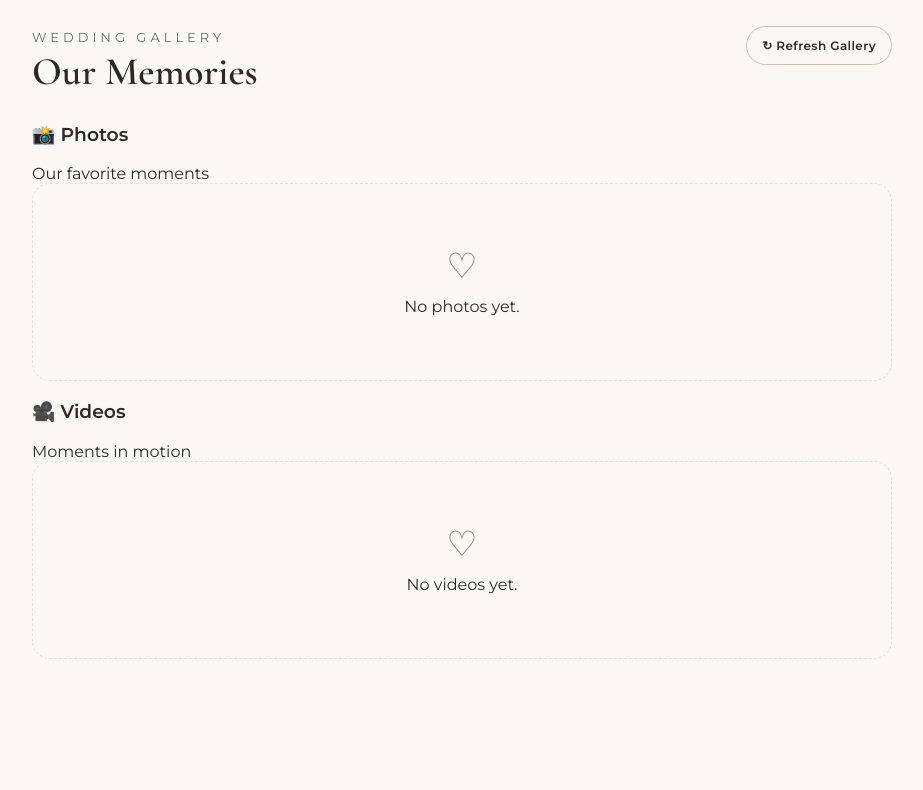
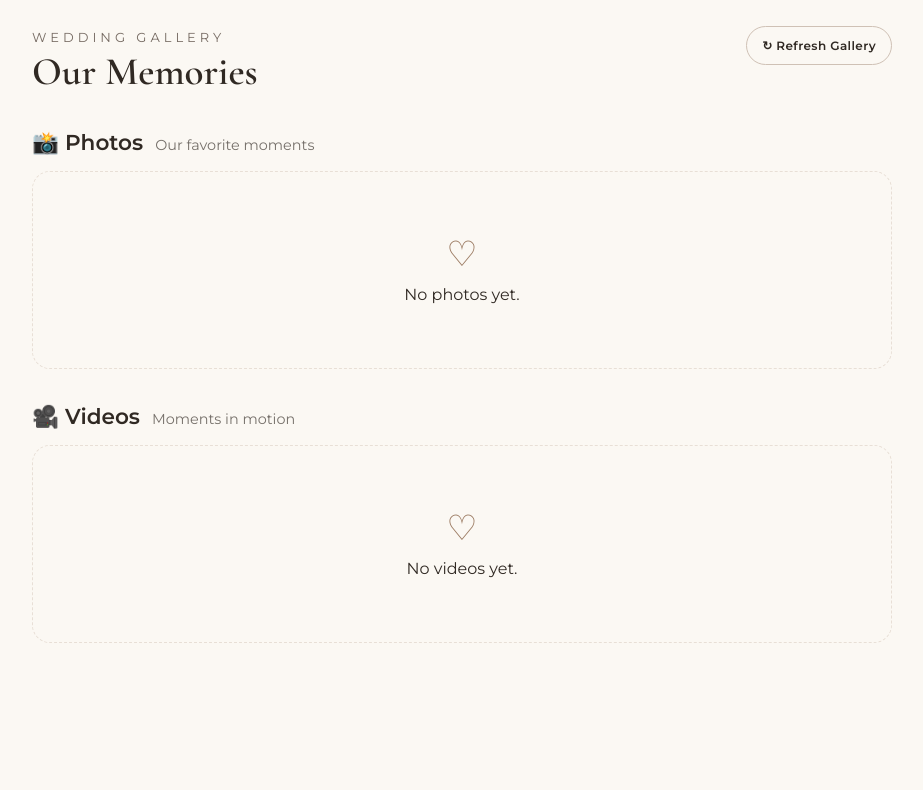
Before and after one commit to treblem/weddingphotos, a plain HTML site: page index.html in a window 1280 px wide. Shown: the part 2070-2860 px from the top of the page, without its empty margins (178-1101 px from the left). Drawn offline with nearby package versions, Linux system fonts and the light colour scheme; no server answers.

Commit message:
Add files via upload

```diff
--- a/style.css
+++ b/style.css
@@ -35,3 +35,11 @@ footer{text-align:center;padding:60px 20px 80px;color:var(--muted);font-size:11p
 @media(max-width:650px){.section{padding:65px 16px}.card{padding:20px}.gallery-grid{grid-template-columns:repeat(2,1fr)}h2,.section-title h2{font-size:34px}.hero{min-height:85vh}}
 
 #refreshGallery{white-space:nowrap;padding:11px 15px}#refreshGallery:disabled{opacity:.6;cursor:wait}@media(max-width:650px){#refreshGallery{margin:12px 0 0 auto!important}}
+
+.gallery-category{margin-top:34px}
+.gallery-category:first-of-type{margin-top:10px}
+.gallery-category-title{display:flex;align-items:baseline;gap:12px;margin-bottom:16px}
+.gallery-category-title h3{margin:0;font-size:1.35rem}
+.gallery-category-title span{opacity:.65;font-size:.9rem}
+.gallery-category .empty{width:100%;min-height:150px}
+@media(max-width:650px){.gallery-category-title{display:block}.gallery-category-title span{display:block;margin-top:4px}}
```
Also changed, not shown: README.md, index.html (line endings or trailing spaces).
